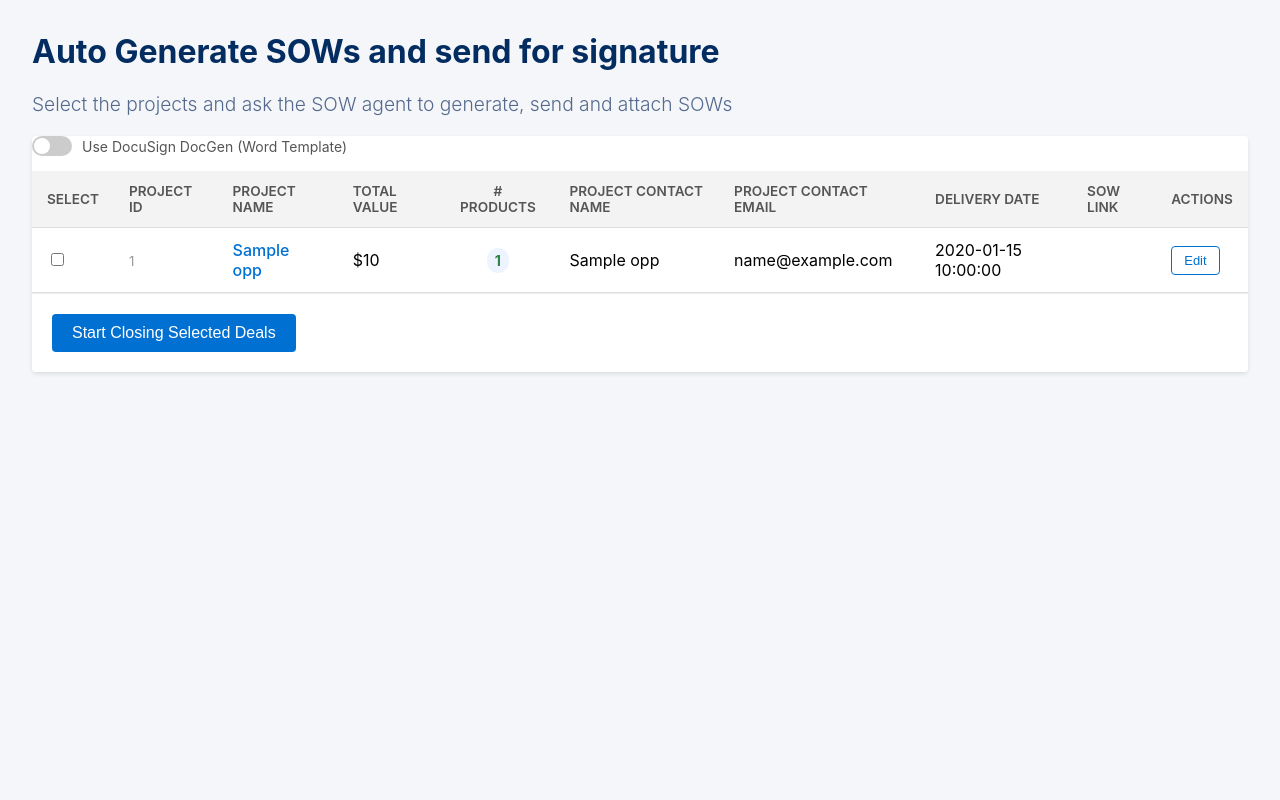
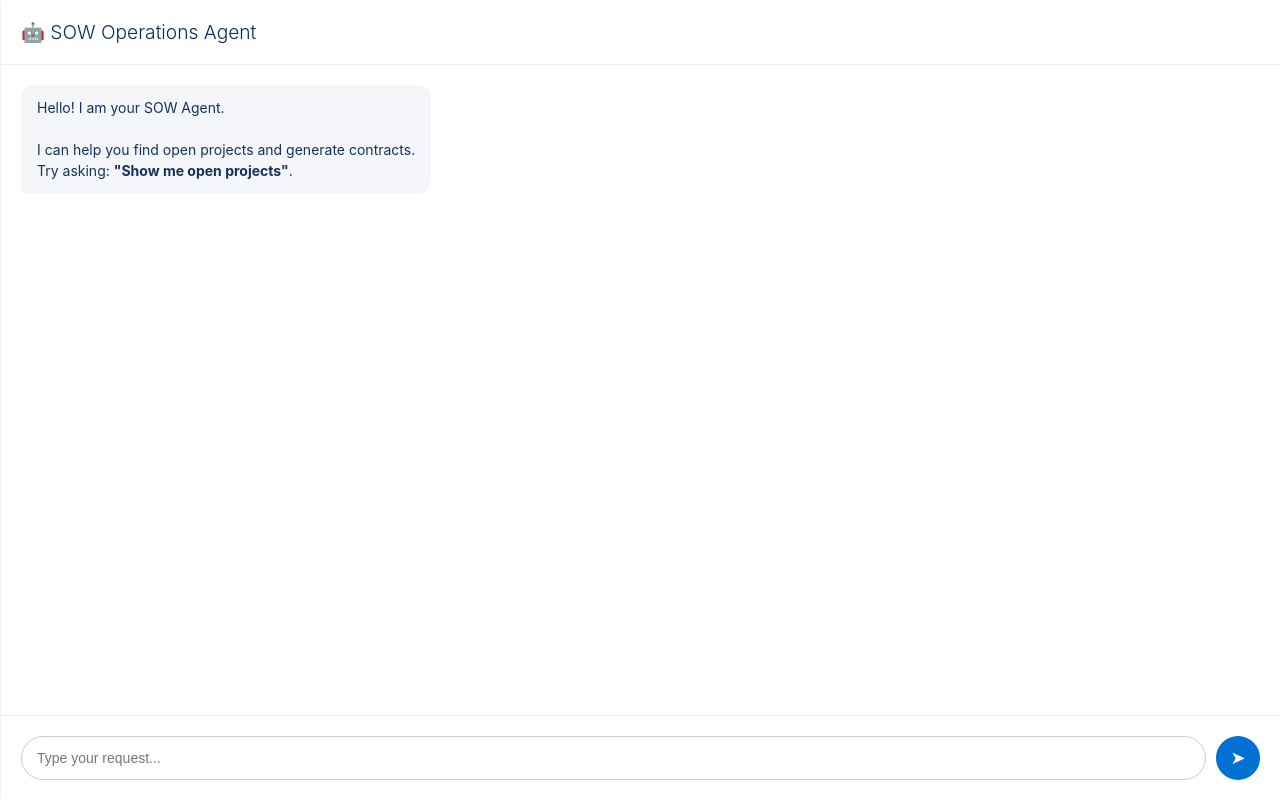
Before and after one commit to abhaynelaturudocusign/Salesforce_Agent, a Flask app: template templates/index.html in a window 1280 px wide. Run offline with Flask 3, Linux system fonts and the light colour scheme; the template is opened without the code that fills it: most values are stand-ins (such as "Sample title", 1, 10 or a date in 2020).

Commit message:
introducting agent in UI

```diff
--- a/templates/index.html
+++ b/templates/index.html
@@ -2,35 +2,138 @@
 <html lang="en">
 <head>
     <meta charset="UTF-8">
-    <title>The Closer</title>
+    <title>The Closer AI</title>
     <style>
-        /* ... (Keep existing global styles) ... */
-        body { font-family: -apple-system, BlinkMacSystemFont, "Segoe UI", Roboto, Helvetica, Arial, sans-serif; background-color: #f4f6f9; min-height: 100vh; margin: 0; padding: 2em; box-sizing: border-box; }
+        /* --- GLOBAL LAYOUT --- */
+        body {
+            font-family: -apple-system, BlinkMacSystemFont, "Segoe UI", Roboto, Helvetica, Arial, sans-serif;
+            background-color: #f4f6f9;
+            height: 100vh;
+            margin: 0;
+            overflow: hidden; /* Prevent body scroll, panels scroll internally */
+        }
+
+        #main-wrapper {
+            display: flex;
+            width: 100%;
+            height: 100%;
+            transition: all 0.5s ease;
+        }
+
+        /* --- LEFT PANEL (Data Table) --- */
+        #left-panel {
+            flex: 0 0 0%; /* Starts hidden */
+            width: 0;
+            opacity: 0;
+            background: #f4f6f9;
+            border-right: 1px solid #ddd;
+            overflow-y: auto;
+            transition: all 0.5s ease;
+            padding: 0;
+            position: relative;
+        }
+        #left-panel.active {
+            flex: 0 0 70%; /* Expands to 70% width */
+            width: 70%;
+            opacity: 1;
+            padding: 2em;
+        }
+
+        /* --- RIGHT PANEL (Chat Interface) --- */
+        #right-panel {
+            flex: 1;
+            display: flex;
+            flex-direction: column;
+            background-color: #fff;
+            box-shadow: -2px 0 10px rgba(0,0,0,0.05);
+            z-index: 20;
+        }
+
+        #chat-header {
+            padding: 20px;
+            border-bottom: 1px solid #eee;
+            background: #fff;
+        }
+        #chat-header h2 { margin: 0; color: #032d60; font-size: 1.2rem; }
+
+        #chat-history {
+            flex: 1;
+            padding: 20px;
+            overflow-y: auto;
+            display: flex;
+            flex-direction: column;
+            gap: 15px;
+            background: #fff;
+        }
+
+        /* Chat Bubbles */
+        .message {
+            max-width: 85%;
+            padding: 12px 16px;
+            border-radius: 12px;
+            font-size: 14px;
+            line-height: 1.5;
+            position: relative;
+            animation: popIn 0.3s ease;
+        }
+        .message.user {
+            align-self: flex-end;
+            background-color: #0070d2;
+            color: white;
+            border-bottom-right-radius: 2px;
+        }
+        .message.agent {
+            align-self: flex-start;
+            background-color: #f4f6f9;
+            color: #16325c;
+            border-bottom-left-radius: 2px;
+        }
+
+        #chat-input-area {
+            padding: 20px;
+            background: white;
+            border-top: 1px solid #eee;
+            display: flex;
+            gap: 10px;
+        }
+        #chat-input {
+            flex: 1;
+            padding: 12px 15px;
+            border: 1px solid #ccc;
+            border-radius: 24px;
+            font-size: 14px;
+            outline: none;
+            transition: border 0.2s;
+        }
+        #chat-input:focus { border-color: #0070d2; }
+        #send-btn {
+            background-color: #0070d2;
+            color: white;
+            border: none;
+            border-radius: 50%;
+            width: 44px;
+            height: 44px;
+            cursor: pointer;
+            font-size: 18px;
+            display: flex; align-items: center; justify-content: center;
+        }
+        #send-btn:hover { background-color: #005fb2; }
+
+        /* --- EXISTING STYLES (Table, Buttons, Spinner) --- */
         h1 { color: #032d60; margin-top: 0; }
         h2 { color: #54698d; font-weight: 300; font-size: 1.2em; margin-bottom: 20px; }
         .form-container { position: relative; background: white; border-radius: 4px; box-shadow: 0 2px 4px rgba(0,0,0,0.1); overflow: hidden; }
 
-        /* Table Styles */
         table { width: 100%; border-collapse: collapse; }
         th, td { border-bottom: 1px solid #ddd; padding: 12px 15px; text-align: left; vertical-align: middle; }
         th { background-color: #f3f3f3; color: #555; font-weight: 600; text-transform: uppercase; font-size: 0.85em; }
         tr:hover { background-color: #f9f9f9; }
 
-        /* Button Styles */
-        button, .edit-btn, .save-btn, .view-sow-btn { background-color: #0070d2; color: white; padding: 6px 12px; border: none; cursor: pointer; border-radius: 4px; font-size: 13px; transition: background 0.2s; }
+        button, .edit-btn, .save-btn, .view-sow-btn { background-color: #0070d2; color: white; padding: 6px 12px; border: none; cursor: pointer; border-radius: 4px; font-size: 13px; transition: background 0.2s; text-decoration: none; display: inline-block; }
         button:hover { background-color: #005fb2; }
         .edit-btn { background-color: #fff; color: #0070d2; border: 1px solid #0070d2; }
         .edit-btn:hover { background-color: #f4f6f9; }
-
-        /* View SOW Button Style */
-        .view-sow-btn {
-            background-color: #ff9800; /* Orange */
-            text-decoration: none;
-            display: none; /* Hidden by default */
-            font-weight: bold;
-            font-size: 12px;
-            padding: 5px 10px;
-        }
+        .view-sow-btn { background-color: #ff9800; display: none; margin-left: 5px; font-weight: bold; font-size: 11px; padding: 4px 8px;}
         .view-sow-btn:hover { background-color: #e68900; }
 
         .submit-btn-container { padding: 20px; background-color: white; border-top: 1px solid #eee; }
@@ -40,7 +143,7 @@
         .email-input { padding: 6px; width: 95%; border: 1px solid #ccc; border-radius: 4px; }
         .edit-mode { display: none; }
 
-        /* Console, Spinner, Toast Styles (Same as before) */
+        /* Console, Spinner, Toast */
         #agent-console { margin-top: 25px; background-color: #1e1e1e; color: #00ff00; font-family: "Courier New", Courier, monospace; padding: 15px; border-radius: 6px; height: 300px; overflow-y: auto; display: none; box-shadow: 0 4px 12px rgba(0,0,0,0.2); border: 1px solid #333; }
         .log-entry { margin-bottom: 5px; font-size: 13px; line-height: 1.4; border-bottom: 1px solid #333; padding-bottom: 2px;}
         #toast { visibility: hidden; min-width: 300px; background-color: #04844b; color: white; text-align: center; border-radius: 4px; padding: 16px; position: fixed; z-index: 1001; left: 50%; transform: translateX(-50%); top: 20px; box-shadow: 0 4px 12px rgba(0,0,0,0.15); }
@@ -52,47 +155,26 @@
         #loading-text { color: #0070d2; font-family: -apple-system, BlinkMacSystemFont, "Segoe UI", sans-serif; font-weight: 500; font-size: 16px; text-align: center; animation: pulse 2s infinite; }
         @keyframes spin { 0% { transform: rotate(0deg); } 100% { transform: rotate(360deg); } }
         @keyframes pulse { 0% { opacity: 0.6; } 50% { opacity: 1; } 100% { opacity: 0.6; } }
+        @keyframes popIn { from { opacity: 0; transform: translateY(10px); } to { opacity: 1; transform: translateY(0); } }
         #completed-list { list-style: none; padding: 0; margin-top: 15px; width: 100%; text-align: center; }
         .completed-item { color: #04844b; background-color: #eefcf6; padding: 8px; margin-bottom: 5px; border-radius: 4px; font-size: 14px; font-weight: 600; border: 1px solid #c3e6cb; animation: fadein 0.5s; }
 
-        .toggle-container {
-            display: flex;
-            align-items: center;
-            margin-bottom: 15px;
-            font-size: 14px;
-            color: #555;
-        }
-        .switch {
-            position: relative;
-            display: inline-block;
-            width: 40px;
-            height: 20px;
-            margin-right: 10px;
-        }
+        /* Toggle Switch */
+        .toggle-container { display: flex; align-items: center; margin-bottom: 15px; font-size: 14px; color: #555; }
+        .switch { position: relative; display: inline-block; width: 40px; height: 20px; margin-right: 10px; }
         .switch input { opacity: 0; width: 0; height: 0; }
-        .slider {
-            position: absolute;
-            cursor: pointer;
-            top: 0; left: 0; right: 0; bottom: 0;
-            background-color: #ccc;
-            transition: .4s;
-            border-radius: 20px;
-        }
-        .slider:before {
-            position: absolute;
-            content: "";
-            height: 16px; width: 16px;
-            left: 2px; bottom: 2px;
-            background-color: white;
-            transition: .4s;
-            border-radius: 50%;
-        }
+        .slider { position: absolute; cursor: pointer; top: 0; left: 0; right: 0; bottom: 0; background-color: #ccc; transition: .4s; border-radius: 20px; }
+        .slider:before { position: absolute; content: ""; height: 16px; width: 16px; left: 2px; bottom: 2px; background-color: white; transition: .4s; border-radius: 50%; }
         input:checked + .slider { background-color: #0070d2; }
         input:checked + .slider:before { transform: translateX(20px); }
 
     </style>
 </head>
 <body>
+
+<div id="main-wrapper">
+
+    <div id="left-panel">
         <h1>Auto Generate SOWs and send for signature</h1>
         <h2>Select the projects and ask the SOW agent to generate, send and attach SOWs</h2>
 
@@ -104,7 +186,6 @@
             </div>
 
             <form id="deal-form">
-
                 <div class="toggle-container">
                     <label class="switch">
                         <input type="checkbox" name="use_docgen" id="docgen-toggle">
@@ -113,7 +194,7 @@
                     <span>Use DocuSign DocGen (Word Template)</span>
                 </div>
 
-            <table>
+                <table id="opp-table">
                     <thead>
                         <tr>
                             <th>Select</th>
@@ -124,53 +205,11 @@
                             <th>Project Contact Name</th>
                             <th>Project Contact Email</th>
                             <th>Delivery Date</th>
-
                             <th>SOW Link</th>
-
                             <th>Actions</th>
                         </tr>
                     </thead>
-                <tbody>
-                    {% for opp in opportunities %}
-                    <tr id="row-{{ opp.Id }}" data-contact-id="{{ opp.PrimaryContactId }}">
-                        <td>
-                            <input type="checkbox" name="opportunity_ids" value="{{ opp.Id }}" {% if opp.PrimaryContactEmail == 'N/A' %}disabled{% endif %}>
-                        </td>
-                        <td><small style="color:#999">{{ opp.Id }}</small></td>
-                        <td>
-                            {% if sf_base_url %}
-                                <a href="{{ sf_base_url }}/{{ opp.Id }}" target="_blank" class="opp-link">{{ opp.Name }}</a>
-                            {% else %}
-                                {{ opp.Name }}
-                            {% endif %}
-                        </td>
-                        <td>${{ opp.Amount }}</td>
-                        <td style="text-align: center;">
-                            <span style="background: #eef4ff; color: #2e844a; padding: 4px 8px; border-radius: 12px; font-weight: bold; font-size: 0.9em;">
-                                {{ opp.ProductCount }}
-                            </span>
-                        </td>
-                        <td>{{ opp.PrimaryContactName }}</td>
-                        <td>
-                            <div class="view-mode"><span class="email-text">{{ opp.PrimaryContactEmail }}</span></div>
-                            <div class="edit-mode"><input type="email" class="email-input" value="{{ opp.PrimaryContactEmail }}"></div>
-                        </td>
-                        <td>{{ opp.CloseDate }}</td>
-
-                        <td>
-                            <a href="#" class="view-sow-btn" target="_blank">View SOW</a>
-                        </td>
-
-                        <td>
-                            <div class="view-mode">
-                                 <button type="button" class="edit-btn" onclick="editEmail(this)" {% if opp.PrimaryContactEmail == 'N/A' %}disabled{% endif %}>Edit</button>
-                            </div>
-                            <div class="edit-mode">
-                                <button type="button" class="save-btn" onclick="saveEmail(this)">Save</button>
-                            </div>
-                        </td>
-                    </tr>
-                    {% endfor %}
+                    <tbody id="table-body">
                         </tbody>
                 </table>
                 <div class="submit-btn-container">
@@ -183,9 +222,35 @@
             <div style="color: #888; border-bottom: 1px solid #555; padding-bottom: 5px; margin-bottom: 10px;">AGENTS LIVE ACTIVITY LOG</div>
             <div id="console-content"></div>
         </div>
+    </div>
+
+    <div id="right-panel">
+        <div id="chat-header">
+            <h2>🤖 SOW Operations Agent</h2>
+        </div>
+        <div id="chat-history">
+            <div class="message agent">
+                Hello! I am your SOW Agent. <br><br>
+                I can help you find open projects and generate contracts.<br>
+                Try asking: <b>"Show me open projects"</b>.
+            </div>
+        </div>
+        <div id="chat-input-area">
+            <input type="text" id="chat-input" placeholder="Type your request..." autocomplete="off">
+            <button id="send-btn">➤</button>
+        </div>
+    </div>
+
+</div>
+
 <div id="toast">Agent has successfully processed all envelopes!</div>
 
 <script>
+    // --- VARIABLES ---
+    const chatInput = document.getElementById('chat-input');
+    const chatHistory = document.getElementById('chat-history');
+    const leftPanel = document.getElementById('left-panel');
+    const tableBody = document.getElementById('table-body');
     const form = document.getElementById('deal-form');
     const spinner = document.getElementById('spinner-overlay');
     const loadingText = document.getElementById('loading-text');
@@ -193,14 +258,126 @@
     const consoleDiv = document.getElementById('agent-console');
     const consoleContent = document.getElementById('console-content');
 
-        if (form) {
+    // --- CHAT LOGIC ---
+    chatInput.addEventListener('keypress', function (e) { if (e.key === 'Enter') sendMessage(); });
+    document.getElementById('send-btn').addEventListener('click', sendMessage);
+
+    function sendMessage() {
+        const text = chatInput.value.trim();
+        if (!text) return;
+
+        addMessage(text, 'user');
+        chatInput.value = '';
+
+        // Get selected checkboxes if table is visible
+        const selectedIds = Array.from(document.querySelectorAll('input[name="opportunity_ids"]:checked')).map(cb => cb.value);
+
+        // Get DocGen toggle state
+        const useDocGen = document.getElementById('docgen-toggle') ? document.getElementById('docgen-toggle').checked : false;
+
+        fetch('/agent-chat', {
+            method: 'POST',
+            headers: { 'Content-Type': 'application/json' },
+            body: JSON.stringify({
+                message: text,
+                selected_ids: selectedIds,
+                use_docgen: useDocGen ? 'on' : 'off' // Pass toggle state to chat
+            })
+        })
+        .then(res => res.json())
+        .then(data => {
+            if (data.message) addMessage(data.message, 'agent');
+
+            if (data.action === 'render_table') {
+                renderTable(data.data);
+            }
+            else if (data.action === 'start_polling') {
+                // Trigger UI loading state
+                spinner.style.display = 'flex';
+                loadingText.innerText = "🚀 Initializing Agents...";
+                consoleDiv.style.display = 'block';
+                consoleContent.innerHTML = '<div class="log-entry">Agent started via Chat...</div>';
+                document.getElementById('completed-list').innerHTML = '';
+
+                pollStatus(data.task_id);
+            }
+        })
+        .catch(err => {
+            addMessage("Error connecting to server.", 'agent');
+            console.error(err);
+        });
+    }
+
+    function addMessage(text, sender) {
+        const div = document.createElement('div');
+        div.className = `message ${sender}`;
+        div.innerHTML = text;
+        chatHistory.appendChild(div);
+        chatHistory.scrollTop = chatHistory.scrollHeight;
+    }
+
+    function renderTable(data) {
+        leftPanel.classList.add('active'); // Slide out panel
+        tableBody.innerHTML = '';
+
+        if (!data || data.length === 0) {
+            tableBody.innerHTML = '<tr><td colspan="10" style="text-align:center; padding:20px;">No open projects found.</td></tr>';
+            return;
+        }
+
+        // Safely get Base URL (injected via Jinja in previous step, fallback to empty)
+        const sfBaseUrl = "{{ sf_base_url }}";
+
+        data.forEach(opp => {
+            const row = document.createElement('tr');
+            row.id = `row-${opp.Id}`;
+            row.setAttribute('data-contact-id', opp.PrimaryContactId);
+
+            // Logic for disabled checkbox
+            const isDisabled = opp.PrimaryContactEmail === 'N/A';
+            const checkboxHtml = `<input type="checkbox" name="opportunity_ids" value="${opp.Id}" ${isDisabled ? 'disabled' : ''}>`;
+
+            // Logic for Link
+            let nameHtml = opp.Name;
+            if (sfBaseUrl && sfBaseUrl !== "None") {
+                nameHtml = `<a href="${sfBaseUrl}/${opp.Id}" target="_blank" class="opp-link">${opp.Name}</a>`;
+            }
+
+            row.innerHTML = `
+                <td>${checkboxHtml}</td>
+                <td><small style="color:#999">${opp.Id}</small></td>
+                <td>${nameHtml}</td>
+                <td>$${opp.Amount}</td>
+                <td style="text-align: center;"><span style="background: #eef4ff; color: #2e844a; padding: 4px 8px; border-radius: 12px; font-weight: bold; font-size: 0.9em;">${opp.ProductCount}</span></td>
+                <td>${opp.PrimaryContactName}</td>
+                <td>
+                    <div class="view-mode"><span class="email-text">${opp.PrimaryContactEmail}</span></div>
+                    <div class="edit-mode"><input type="email" class="email-input" value="${opp.PrimaryContactEmail}"></div>
+                </td>
+                <td>${opp.CloseDate}</td>
+                <td><a href="#" class="view-sow-btn" target="_blank">View SOW</a></td>
+                <td>
+                    <div class="view-mode">
+                         <button type="button" class="edit-btn" onclick="editEmail(this)" ${isDisabled ? 'disabled' : ''}>Edit</button>
+                    </div>
+                    <div class="edit-mode">
+                        <button type="button" class="save-btn" onclick="saveEmail(this)">Save</button>
+                    </div>
+                </td>
+            `;
+            tableBody.appendChild(row);
+        });
+
+        addMessage("I've found " + data.length + " open projects. Select the ones you want and click <b>'Start Closing'</b> or ask me to <b>'Close selected'</b>.", 'agent');
+    }
+
+    // --- FORM BUTTON LOGIC (Keep existing logic to sync with Chat) ---
     form.addEventListener('submit', function(e) {
         e.preventDefault();
 
         spinner.style.display = 'flex';
         loadingText.innerText = "🚀 Initializing Agents...";
         document.getElementById('completed-list').innerHTML = '';
-
         consoleDiv.style.display = 'block';
         consoleContent.innerHTML = '<div class="log-entry">Starting process...</div>';
 
@@ -219,14 +396,10 @@
                 alert('Error: ' + (data.message || 'Unknown error'));
             }
         })
-                .catch(error => {
-                    console.error('Error:', error);
-                    spinner.style.display = 'none';
-                    alert("Network Error. Check console.");
+        .catch(error => { console.error(error); spinner.style.display = 'none'; });
     });
-            });
-        }
 
+    // --- POLLING & EDIT FUNCTIONS (Same as before) ---
     function pollStatus(taskId) {
         let lastLogCount = 0;
         let displayedDeals = new Set();
@@ -236,19 +409,9 @@
             fetch(`/task-status/${taskId}`)
                 .then(response => response.json())
                 .then(data => {
-
-                        // --- DEBUG LOG ---
-                        // Open Browser Console (F12) to see this
-                        console.log("Poll Data:", data);
-                        if (data.results) {
-                            console.log("Current Results:", data.results);
-                        }
-                        // -----------------
-
                     if (data.current_step) loadingText.innerText = data.current_step;
 
-                        // Checklist Update
-                        if (data.finished_deals && data.finished_deals.length > 0) {
+                    if (data.finished_deals) {
                         const listContainer = document.getElementById('completed-list');
                         data.finished_deals.forEach(dealName => {
                             if (!displayedDeals.has(dealName)) {
@@ -261,7 +424,6 @@
                         });
                     }
 
-                        // Button Reveal Logic (No changes needed, just finds the class in the row)
                     if (data.results) {
                         for (const [oppId, envelopeId] of Object.entries(data.results)) {
                             if (!processedResults.has(oppId)) {
@@ -278,7 +440,6 @@
                         }
                     }
 
-                        // Log Streaming
                     if (data.logs && data.logs.length > lastLogCount) {
                         const newLogs = data.logs.slice(lastLogCount);
                         newLogs.forEach(logMsg => {
@@ -291,7 +452,6 @@
                         lastLogCount = data.logs.length;
                     }
 
-                        // Completion Check
                     if (data.status === 'completed') {
                         clearInterval(intervalId);
                         setTimeout(() => {
@@ -304,14 +464,15 @@
                         div.className = 'log-entry';
                         div.style.color = '#4CAF50';
                         div.style.fontWeight = 'bold';
-                            div.innerText = "✅ ALL TASKS COMPLETED SUCCESSFULLY.";
+                        div.innerText = "✅ ALL TASKS COMPLETED.";
                         consoleContent.appendChild(div);
                         consoleDiv.scrollTop = consoleDiv.scrollHeight;
+
+                        // Notify via Chat too
+                        addMessage("✅ All documents have been sent successfully!", 'agent');
                     }
                 })
-                    .catch(error => {
-                        console.error('Polling Error:', error);
-                    });
+                .catch(error => { console.error(error); });
         }, 1500);
     }
 
@@ -339,12 +500,8 @@
                 row.querySelectorAll('.view-mode').forEach(el => el.style.display = 'block');
                 row.querySelectorAll('.edit-mode').forEach(el => el.style.display = 'none');
             } else {
-                    alert('Error saving email: ' + data.message);
+                alert('Error: ' + data.message);
             }
-            })
-            .catch(error => {
-                console.error('Error:', error);
-                alert('An error occurred. Please check the console.');
         });
     }
 </script>
```
Also changed, not shown: listener.py (+115 -0 lines). Lines whose indentation alone changed are shown as unchanged.
